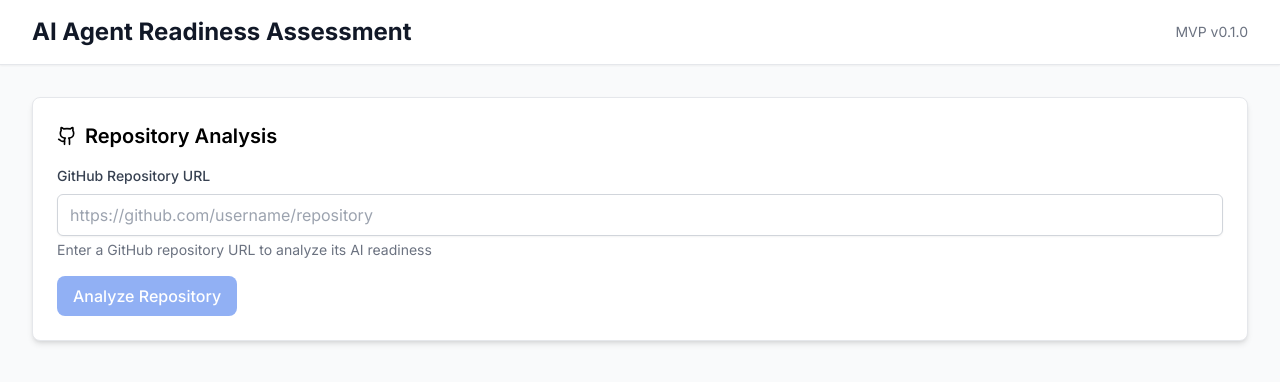
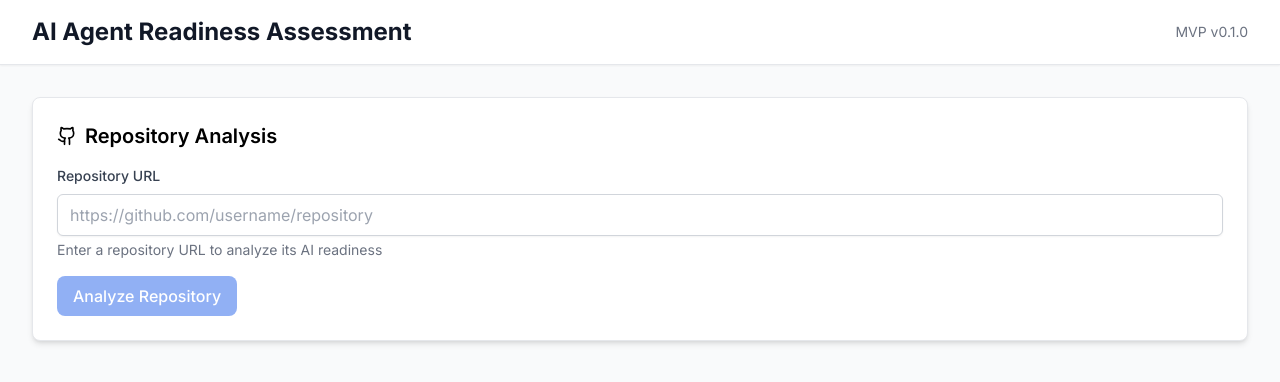
Before and after one commit to napetrov/agentready, a Next.js app: page / in a window 1280 px wide. Shown: the top 382 px of the page. Built offline with nearby package versions, Linux system fonts and the light colour scheme.

Commit message:
Refine descriptions and labels for repository and website analysis
Co-authored-by: sfasp.post <sfasp.post@gmail.com>

```diff
--- a/app/layout.tsx
+++ b/app/layout.tsx
@@ -6,7 +6,7 @@ const inter = Inter({ subsets: ['latin'] })
 
 export const metadata: Metadata = {
   title: 'AI Agent Readiness Assessment Tool',
-  description: 'Assess GitHub repositories for AI agent readiness',
+  description: 'Assess repositories and websites for AI agent readiness and compatibility',
 }
 
 export default function RootLayout({
--- a/app/page.tsx
+++ b/app/page.tsx
@@ -170,7 +170,7 @@ export default function Home() {
 
   const handleAnalyze = async () => {
     if (!inputUrl.trim()) {
-      setError(`Please enter a ${inputType === 'repository' ? 'GitHub repository' : 'website'} URL`)
+      setError(`Please enter a ${inputType === 'repository' ? 'repository' : 'website'} URL`)
       return
     }
 
@@ -317,7 +317,7 @@ export default function Home() {
         <div className="space-y-4">
           <div>
             <label htmlFor="inputUrl" className="block text-sm font-medium text-gray-700 mb-2">
-              {inputType === 'repository' ? 'GitHub Repository URL' : 'Website URL'}
+              {inputType === 'repository' ? 'Repository URL' : 'Website URL'}
             </label>
             <input
               type="url"
@@ -330,7 +330,7 @@ export default function Home() {
             />
             <p className="text-sm text-gray-500 mt-1">
               {inputType === 'repository'
-                ? 'Enter a GitHub repository URL to analyze its AI readiness'
+                ? 'Enter a repository URL to analyze its AI readiness'
                 : 'Enter a website URL to analyze its AI agent compatibility'
               }
             </p>
```
